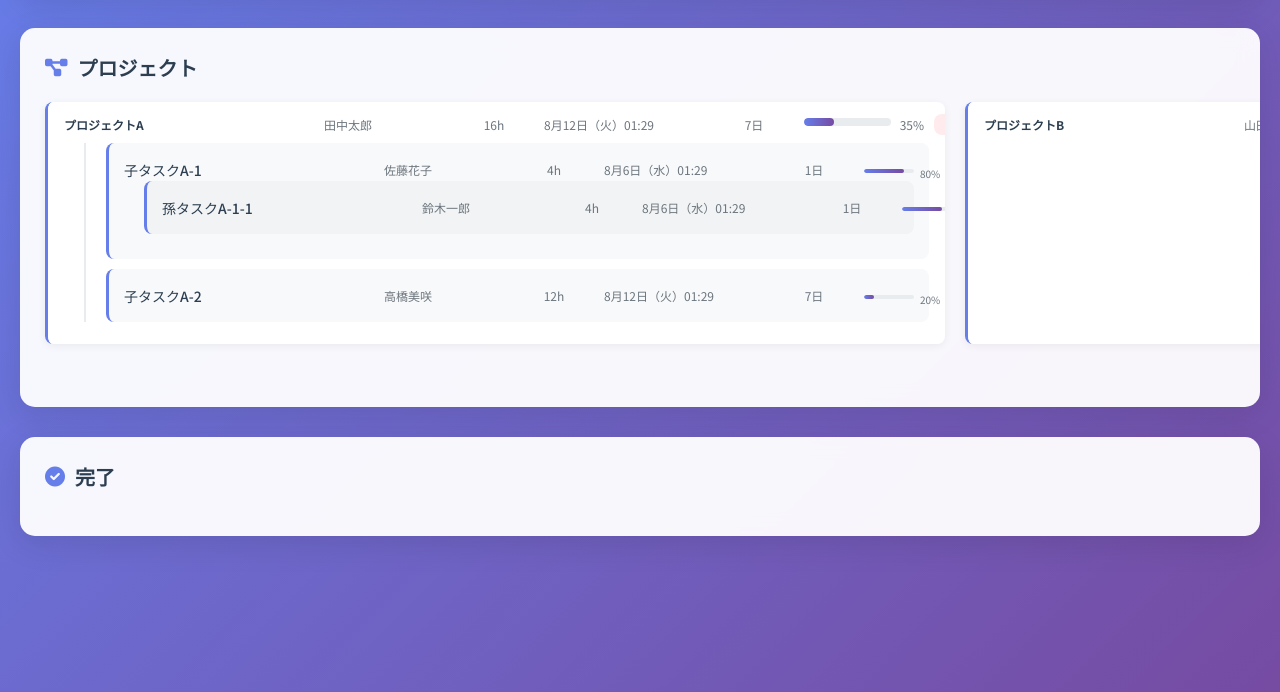
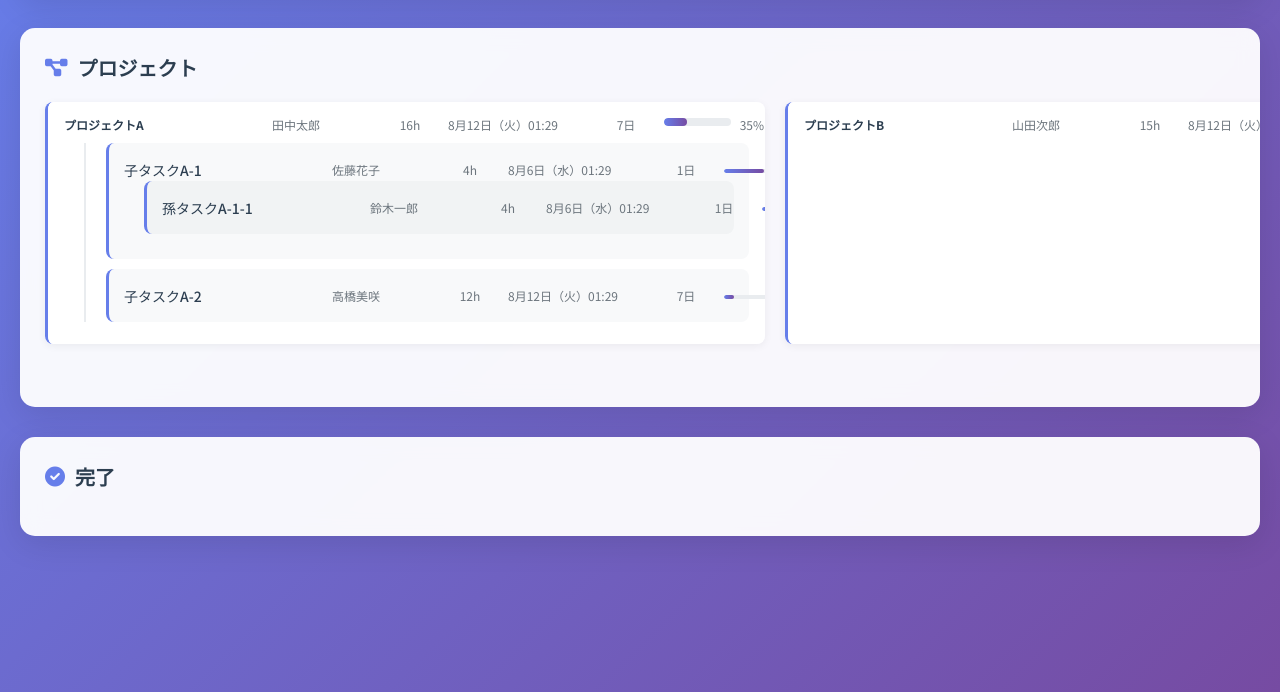
Before and after one commit to junkiiwai/task-manager, a plain HTML site: page index.html in a window 1280 px wide. Shown: the part 108-800 px from the top of the page. Drawn offline with Linux system fonts and the light colour scheme.

Commit message:
縦の並びを揃え横幅を短縮: 720pxに短縮、親子の項目を縦に揃え

```diff
--- a/styles.css
+++ b/styles.css
@@ -120,24 +120,24 @@ body {
 
 .projects-grid {
     display: grid;
-    grid-template-columns: repeat(auto-fit, minmax(900px, 1fr));
+    grid-template-columns: repeat(auto-fit, minmax(720px, 1fr));
     gap: 20px;
     margin-bottom: 30px;
 }
 
-@media (min-width: 1400px) {
+@media (min-width: 1200px) {
     .projects-grid {
         grid-template-columns: repeat(3, 1fr);
     }
 }
 
-@media (min-width: 1000px) and (max-width: 1399px) {
+@media (min-width: 800px) and (max-width: 1199px) {
     .projects-grid {
         grid-template-columns: repeat(2, 1fr);
     }
 }
 
-@media (max-width: 999px) {
+@media (max-width: 799px) {
     .projects-grid {
         grid-template-columns: 1fr;
     }
@@ -186,8 +186,8 @@ body {
     position: relative !important;
     cursor: pointer !important;
     overflow-x: auto !important;
-    min-width: 900px !important;
-    width: 900px !important;
+    min-width: 720px !important;
+    width: 720px !important;
 }
 
 .project-card:hover {
@@ -208,12 +208,12 @@ body {
 
 .project-row {
     display: grid !important;
-    grid-template-columns: 250px 120px 80px 160px 80px 120px 80px !important;
-    gap: 10px !important;
+    grid-template-columns: 200px 100px 60px 140px 60px 100px 60px !important;
+    gap: 8px !important;
     align-items: center !important;
     font-size: 12px !important;
-    min-width: 900px !important;
-    width: 900px !important;
+    min-width: 720px !important;
+    width: 720px !important;
 }
 
 .project-name {
@@ -222,8 +222,8 @@ body {
     white-space: nowrap !important;
     overflow: hidden !important;
     text-overflow: ellipsis !important;
-    width: 250px !important;
-    min-width: 250px !important;
+    width: 200px !important;
+    min-width: 200px !important;
 }
 
 .project-assignee {
@@ -231,16 +231,16 @@ body {
     white-space: nowrap !important;
     overflow: hidden !important;
     text-overflow: ellipsis !important;
-    width: 120px !important;
-    min-width: 120px !important;
+    width: 100px !important;
+    min-width: 100px !important;
 }
 
 .project-hours {
     color: #6c757d !important;
     text-align: center !important;
     white-space: nowrap !important;
-    width: 80px !important;
-    min-width: 80px !important;
+    width: 60px !important;
+    min-width: 60px !important;
 }
 
 .project-deadline {
@@ -248,16 +248,16 @@ body {
     white-space: nowrap !important;
     overflow: hidden !important;
     text-overflow: ellipsis !important;
-    width: 160px !important;
-    min-width: 160px !important;
+    width: 140px !important;
+    min-width: 140px !important;
 }
 
 .project-remaining {
     color: #6c757d !important;
     text-align: center !important;
     white-space: nowrap !important;
-    width: 80px !important;
-    min-width: 80px !important;
+    width: 60px !important;
+    min-width: 60px !important;
 }
 
 .project-progress {
@@ -330,23 +330,23 @@ body {
 }
 
 .child-task.level-2 {
-    margin-left: 15px;
+    margin-left: 20px;
     background: #f1f3f4;
 }
 
 .child-task.level-3 {
-    margin-left: 30px;
+    margin-left: 40px;
     background: #e8eaed;
 }
 
 .child-task-row {
     display: grid !important;
-    grid-template-columns: 250px 120px 80px 160px 80px 120px 80px !important;
-    gap: 10px !important;
+    grid-template-columns: 200px 100px 60px 140px 60px 100px 60px !important;
+    gap: 8px !important;
     align-items: center !important;
     font-size: 12px !important;
-    min-width: 900px !important;
-    width: 900px !important;
+    min-width: 720px !important;
+    width: 720px !important;
 }
 
 .child-task-name {
@@ -355,8 +355,8 @@ body {
     white-space: nowrap !important;
     overflow: hidden !important;
     text-overflow: ellipsis !important;
-    width: 250px !important;
-    min-width: 250px !important;
+    width: 200px !important;
+    min-width: 200px !important;
 }
 
 .child-task-assignee {
@@ -364,16 +364,16 @@ body {
     white-space: nowrap !important;
     overflow: hidden !important;
     text-overflow: ellipsis !important;
-    width: 120px !important;
-    min-width: 120px !important;
+    width: 100px !important;
+    min-width: 100px !important;
 }
 
 .child-task-hours {
     color: #6c757d !important;
     text-align: center !important;
     white-space: nowrap !important;
-    width: 80px !important;
-    min-width: 80px !important;
+    width: 60px !important;
+    min-width: 60px !important;
 }
 
 .child-task-deadline {
@@ -381,16 +381,16 @@ body {
     white-space: nowrap !important;
     overflow: hidden !important;
     text-overflow: ellipsis !important;
-    width: 160px !important;
-    min-width: 160px !important;
+    width: 140px !important;
+    min-width: 140px !important;
 }
 
 .child-task-remaining {
     color: #6c757d !important;
     text-align: center !important;
     white-space: nowrap !important;
-    width: 80px !important;
-    min-width: 80px !important;
+    width: 60px !important;
+    min-width: 60px !important;
 }
 
 .child-task-progress {
```
